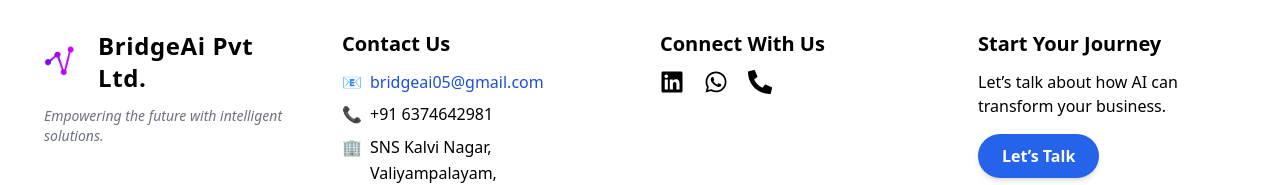
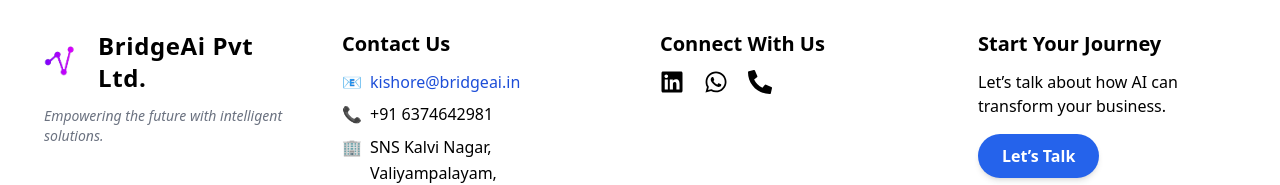
Before and after one commit to BridgeAi11/Bridgeai, a React (Vite) app: page / in a window 1280 px wide. Shown: the part 2758-2943 px from the top of the page. Built offline with nearby package versions, Linux system fonts and the light colour scheme.

Commit message:
changed email and linked

```diff
--- a/src/components/CompanyInfo.jsx
+++ b/src/components/CompanyInfo.jsx
@@ -29,10 +29,10 @@
           <p className="mb-2 flex items-center gap-2">
             <span role="img" aria-label="email">📧</span>
             <a
-              href="mailto:bridgeai05@gmail.com"
+              href="mailto:kishore@bridgeai.in"
               className="text-blue-700 hover:text-blue-900 font-medium transition"
             >
-              bridgeai05@gmail.com
+              kishore@bridgeai.in
             </a>
           </p>
           <p className="mb-2 flex items-center gap-2">
@@ -56,7 +56,7 @@
           <h2 className="text-xl font-semibold mb-3">Connect With Us</h2>
           <div className="flex space-x-5  text-2xl">
             <a
-              href="https://linkedin.com/company/bridgeai"
+              href="https://www.linkedin.com/company/bridgeai11/"
               target="_blank"
               rel="noopener noreferrer"
               className="hover:text-blue-700 transition hover:scale-110"
```
